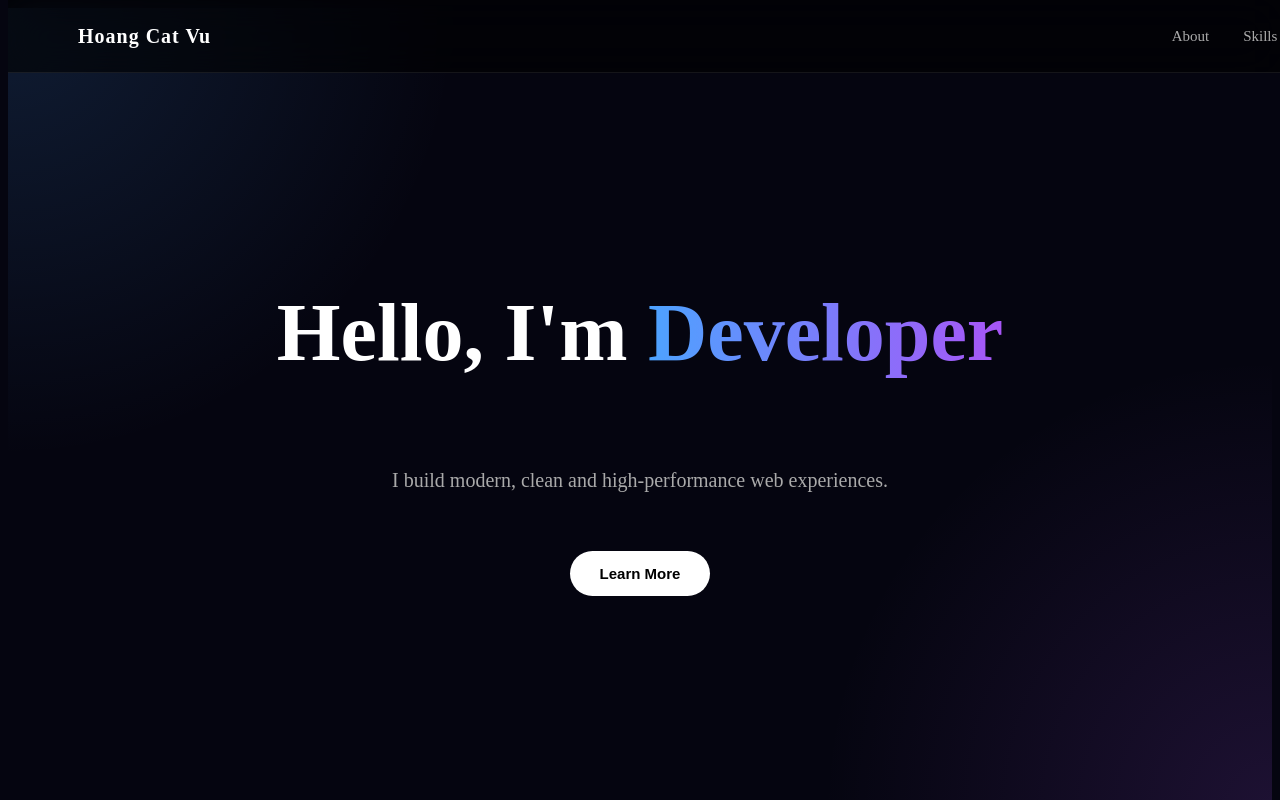
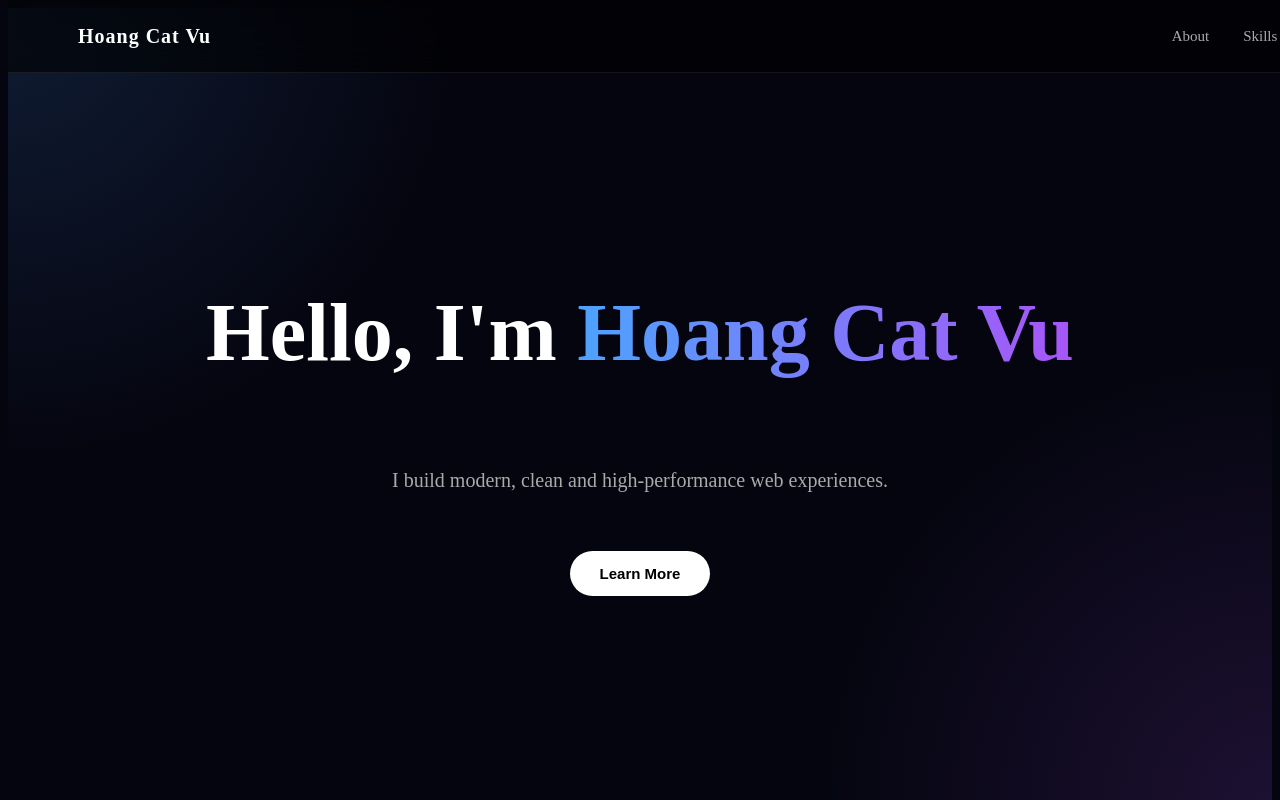
Before and after one commit to mrtinohi/Protfolio, a plain HTML site: page index.html in a window 1280 px wide. Shown: the top 800 px of the page. Drawn offline with Linux system fonts and the light colour scheme.

Commit message:
update 3

```diff
--- a/index.html
+++ b/index.html
@@ -35,7 +35,7 @@
 
     <!-- HERO -->
     <section class="hero">
-      <h1>Hello, I'm <span>Developer</span></h1>
+      <h1>Hello, I'm <span>Hoang Cat Vu</span></h1>
       <p>I build modern, clean and high-performance web experiences.</p>
       <button onclick="scrollToSection('about')">Learn More</button>
     </section>
```
